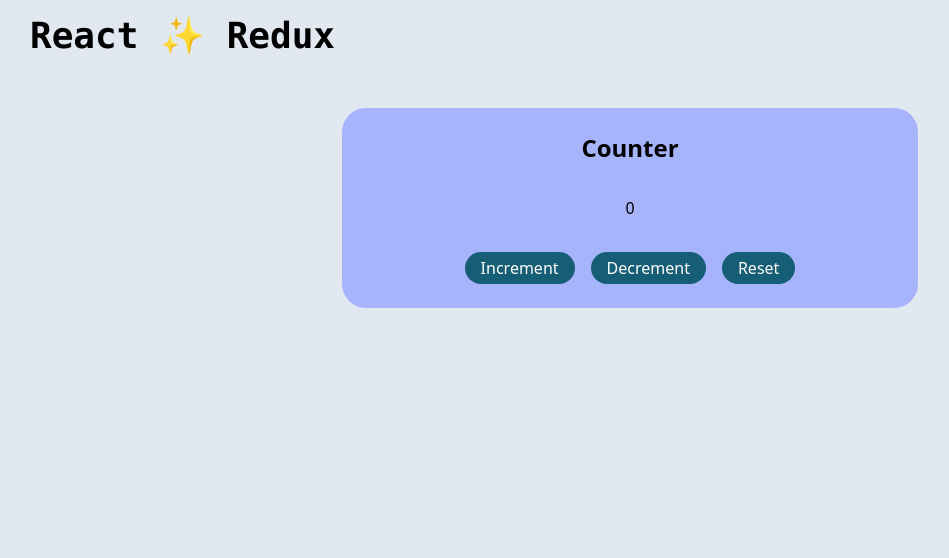
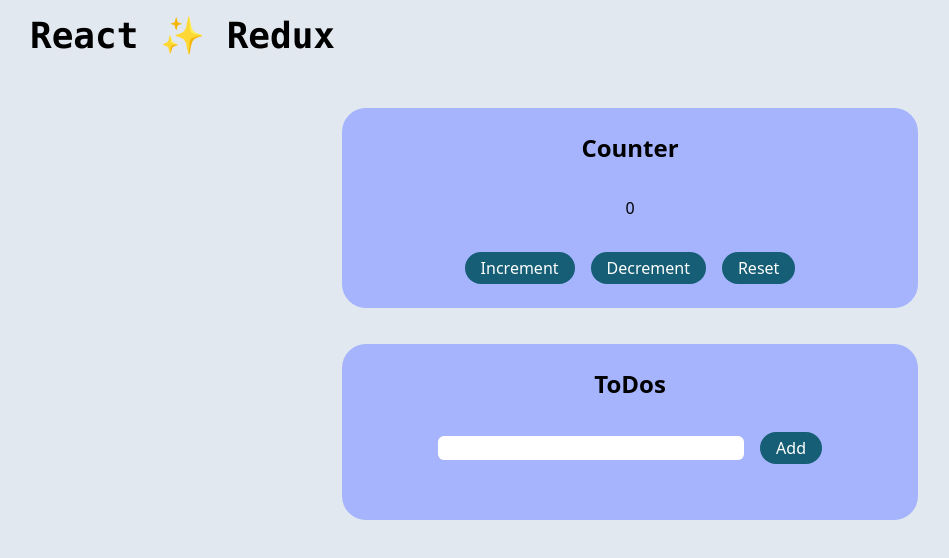
Before and after one commit to dizars1776/react-redux-exercises, a React (Vite) app: page / in a window 1280 px wide. Shown: the top 558 px of the page, without its empty margins (10-959 px from the left). Built offline with nearby package versions, Linux system fonts and the light colour scheme.

Commit message:
feat: add todos UI

```diff
--- a/src/App.jsx
+++ b/src/App.jsx
@@ -1,17 +1,16 @@
 import Counter from './components/Counter'
 import { Provider } from 'react-redux'
 import store from './state/Store'
+import NavBar from './components/NavBar'
+import Todos from './components/Todos'
 
 function App() {
   return (
     <Provider store={store}>
-      <div className='w-screen h-screen bg-slate-200'>
-        <div className='mb-9 text-center sm:px-8 sm:text-left'>
-          <h1 className='w-full'>React {'✨'} Redux</h1>
-        </div>
-        <div className='container mx-auto flex flex-col items-center'>
-          <Counter />
-        </div>
+      <NavBar />
+      <div className='container mx-auto flex flex-col items-center gap-y-9'>
+        <Counter />
+        <Todos />
       </div>
     </Provider>
   )
--- a/src/components/Counter.jsx
+++ b/src/components/Counter.jsx
@@ -1,5 +1,5 @@
-import { connect } from "react-redux"
-import counterState from "../state/CounterState"
+import { connect } from 'react-redux'
+import counterState from '../state/CounterState'
 
 function Counter(props) {
   return (
@@ -10,7 +10,7 @@
       <div>
         <p>{props.counter}</p>
       </div>
-      <div className='flex flex-row justify-evenly gap-x-1 sm:gap-x-4'>
+      <div className='flex flex-row justify-center w-full gap-x-1 sm:gap-x-4'>
         <button
           onClick={props.onIncrement}
           className='rounded-full bg-cyan-800 hover:bg-cyan-400 text-white hover:text-black px-4 py-1'
@@ -44,7 +44,7 @@
   return {
     onIncrement: () => dispatch(counterState.actions.increment()),
     onDecrement: () => dispatch(counterState.actions.decrement()),
-    onReset: () => dispatch(counterState.actions.reset())
+    onReset: () => dispatch(counterState.actions.reset()),
   }
 }
 
--- /dev/null
+++ b/src/components/NavBar.jsx
@@ -0,0 +1,9 @@
+function NavBar() {
+  return (
+    <div className='mb-9 text-center sm:px-8 sm:text-left'>
+      <h1 className='w-full'>React {'✨'} Redux</h1>
+    </div>
+  )
+}
+
+export default NavBar
--- /dev/null
+++ b/src/components/Todos.jsx
@@ -0,0 +1,147 @@
+import { connect, useSelector } from 'react-redux'
+import todosState from '../state/TodosState'
+
+function Todos(props) {
+  return (
+    <div className='flex flex-col gap-y-8 items-center bg-indigo-300 py-6 px-24 rounded-3xl w-full sm:max-w-xl'>
+      <div>
+        <h2>ToDos</h2>
+      </div>
+      <div className='w-full flex flex-col items-center'>
+        <form
+          onSubmit={props.onAdd}
+          className='flex flex-row items-center w-full'
+        >
+          <label htmlFor='todo' name='todo' className='w-full mr-4'>
+            <input name='todo' className='rounded-md w-full px-1' />
+          </label>
+          <button
+            type='submit'
+            className='rounded-full bg-cyan-800 hover:bg-cyan-400 text-white hover:text-black px-4 py-1'
+          >
+            Add
+          </button>
+        </form>
+      </div>
+      <div className='w-full'>
+        <ul className='text-red-800 font-semibold w-full flex flex-col gap-y-2'>
+          {props.todos &&
+            props.todos.map((todo) => {
+              return (
+                <li key={todo.id}>
+                  <form
+                    onSubmit={props.onEdit}
+                    className='w-full flex flex-row'
+                  >
+                    {todo.completed ? (
+                      <>
+                        <label
+                          htmlFor='todo-edit'
+                          name='todo-edit'
+                          className='w-full mr-4'
+                        >
+                          <input
+                            name={`todo-edit-${todo.id}`}
+                            id={todo.id}
+                            disabled
+                            defaultValue={todo.title}
+                            className='text-green-700 rounded-md w-full px-1 line-through italic'
+                          />
+                        </label>
+                        <div className='w-6' />
+                        <button
+                          id={todo.id}
+                          type='button'
+                          className='ml-2'
+                          onClick={props.onRemove}
+                          value='delete'
+                        >
+                          {'❌'}
+                        </button>
+                      </>
+                    ) : (
+                      <>
+                        <label
+                          htmlFor='todo-edit'
+                          name='todo-edit'
+                          className='w-full mr-4'
+                        >
+                          <input
+                            name={`todo-edit-${todo.id}`}
+                            id={todo.id}
+                            disabled
+                            defaultValue={todo.title}
+                            className='rounded-md w-full px-1'
+                          />
+                        </label>
+                        <button
+                          id={todo.id}
+                          onClick={props.onEdit}
+                          type='button'
+                          value='done'
+                        >
+                          {'✅'}
+                        </button>
+                        <button
+                          id={todo.id}
+                          type='button'
+                          className='ml-2'
+                          onClick={props.onRemove}
+                          value='delete'
+                        >
+                          {'❌'}
+                        </button>
+                      </>
+                    )}
+                  </form>
+                </li>
+              )
+            })}
+        </ul>
+      </div>
+    </div>
+  )
+}
+
+const mapStateToProps = (state) => {
+  return {
+    todos: state.todos,
+  }
+}
+
+const mapDispatchToProps = (dispatch) => {
+  let id = 0
+  return {
+    onAdd: (e) => {
+      e.preventDefault()
+      if (e.target.elements.todo.value !== '') {
+        dispatch(
+          todosState.actions.add({
+            id: id,
+            title: e.target.elements.todo.value,
+            completed: false,
+          })
+        )
+      }
+      e.target.elements.todo.value = ''
+      id += 1
+    },
+    onEdit: (e) => {
+      e.preventDefault()
+      if (e.target.value === 'done') {
+        dispatch(
+          todosState.actions.edit({
+            id: +e.target.id,
+            data: { completed: true },
+          })
+        )
+      }
+    },
+    onRemove: (e) => {
+      e.preventDefault()
+      dispatch(todosState.actions.remove(+e.target.id))
+    },
+  }
+}
+
+export default connect(mapStateToProps, mapDispatchToProps)(Todos)
--- a/src/index.css
+++ b/src/index.css
@@ -1,5 +1,8 @@
 @tailwind base;
 @layer base {
+  body {
+    @apply w-screen h-screen bg-slate-200;
+  }
   h1 {
     @apply font-mono font-bold text-4xl px-2 py-4;
   }
--- a/src/main.jsx
+++ b/src/main.jsx
@@ -1,10 +1,8 @@
 import React from 'react'
 import ReactDOM from 'react-dom/client'
 import App from './App'
+import './index.css'
 import store from './state/Store'
-import './index.css'
-import counterState from './state/CounterState'
-import todosState from './state/TodosState'
 
 ReactDOM.createRoot(document.getElementById('root')).render(<App />)
 
```
